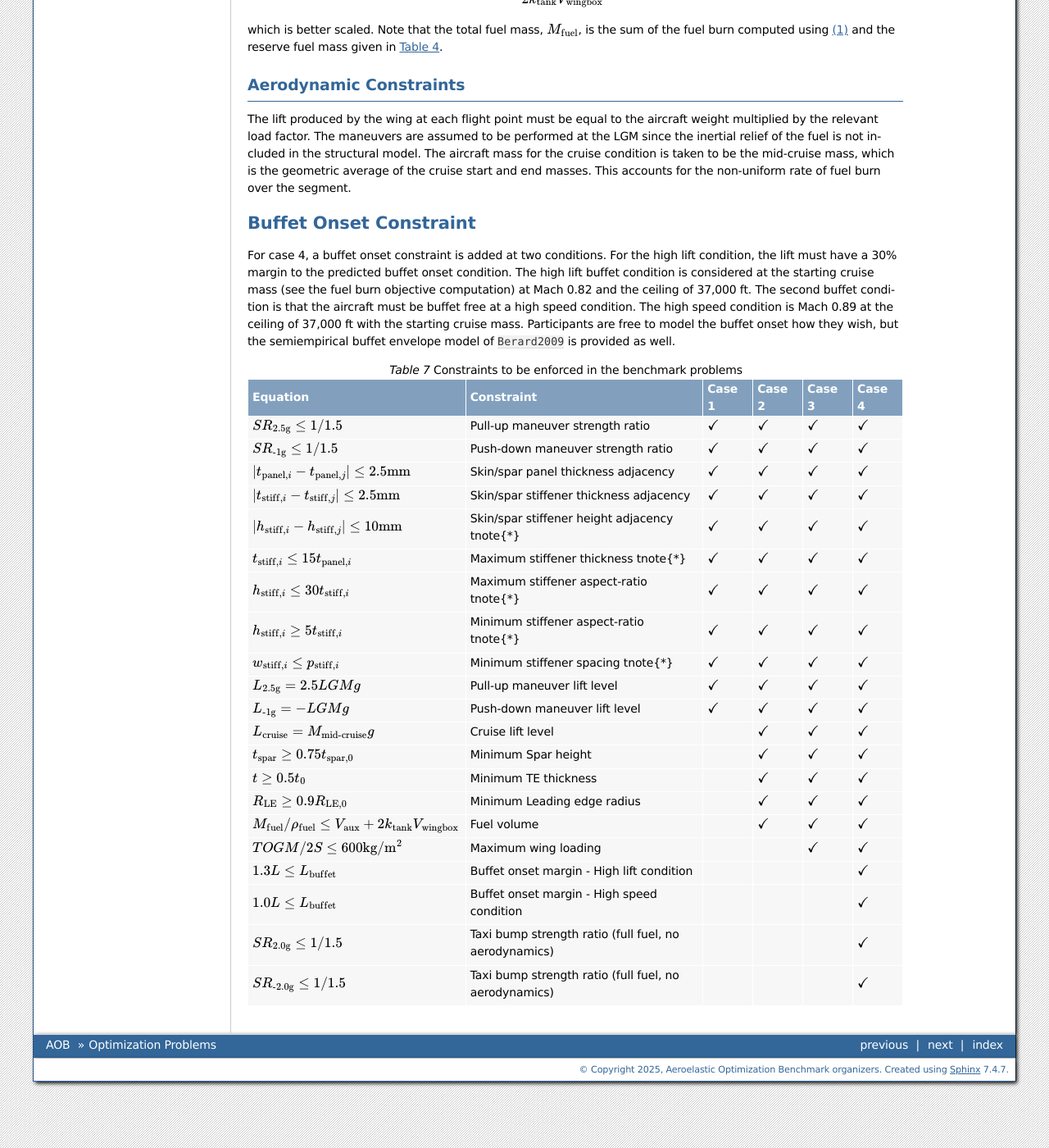
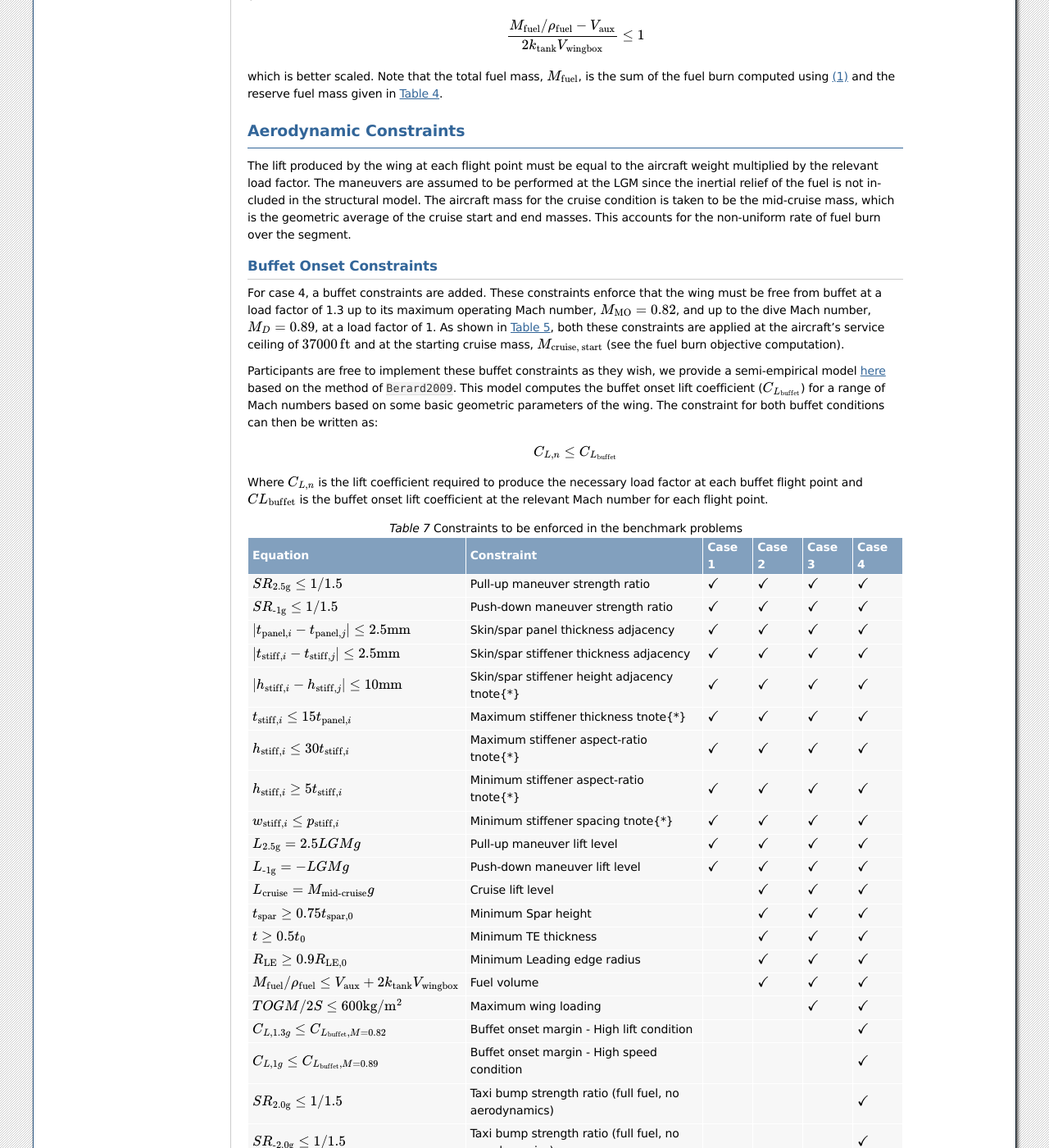
Before and after one commit to kejacobson/MDOAeroelasticBenchmark, a Sphinx documentation site: the page built from docs/source/opt_problem.rst, in a window 1280 px wide and 1400 px high, scrolled down 5109 px. Shown: the whole window at 82% size. Built offline with Sphinx 7.4.7, drawn with Linux system fonts in a browser that asks for light colours; cross-references to code outside the pages are shown as plain code; some of the changed text lies outside the part shown.

Commit message:
Add buffet flight points to flight condition table. Reword buffet constraint description.

```diff
--- a/docs/source/opt_problem.rst
+++ b/docs/source/opt_problem.rst
@@ -71,6 +71,10 @@
    | Pull-up Maneuver   | :math:`0\,\text{m}`     | 0.458           | 2.5             | :math:`LGM`                                     |
    +--------------------+-------------------------+-----------------+-----------------+-------------------------------------------------+
    | Push-down Maneuver | :math:`0\,\text{m}`     | 0.458           | -1              | :math:`LGM`                                     |
+   +--------------------+-------------------------+-----------------+-----------------+-------------------------------------------------+
+   | High Lift Buffet   | :math:`37000\,\text{ft}`| 0.82            | 1.3             | :math:`M_\text{cruise, start}`                  |
+   +--------------------+-------------------------+-----------------+-----------------+-------------------------------------------------+
+   | High Speed Buffet  | :math:`37000\,\text{ft}`| 0.89            | 1               | :math:`M_\text{cruise, start}`                  |
    +--------------------+-------------------------+-----------------+-----------------+-------------------------------------------------+
 
 Objectives
@@ -256,15 +260,23 @@
 The aircraft mass for the cruise condition is taken to be the mid-cruise mass, which is the geometric average of the cruise start and end masses.
 This accounts for the non-uniform rate of fuel burn over the segment.
 
-Buffet Onset Constraint
-=======================
+Buffet Onset Constraints
+************************
 
-For case 4, a buffet onset constraint is added at two conditions.
-For the high lift condition, the lift must have a 30\% margin to the predicted buffet onset condition.
-The high lift buffet condition is considered at the starting cruise mass (see the fuel burn objective computation) at Mach 0.82 and the ceiling of 37,000 ft.
-The second buffet condition is that the aircraft must be buffet free at a high speed condition.
-The high speed condition is Mach 0.89 at the ceiling of 37,000 ft with the starting cruise mass.
-Participants are free to model the buffet onset how they wish, but the semiempirical buffet envelope model of :cite:t:`Berard2009` is provided as well.
+For case 4, a buffet constraints are added.
+These constraints enforce that the wing must be free from buffet at a load factor of 1.3 up to its maximum operating Mach number, :math:`M_\text{MO}=0.82`, and up to the dive Mach number, :math:`M_D=0.89`, at a load factor of 1.
+As shown in :numref:`tabFlightConditions`, both these constraints are applied at the aircraft's service ceiling of :math:`37000\,\text{ft}` and at the starting cruise mass, :math:`M_\text{cruise, start}` (see the fuel burn objective computation).
+
+Participants are free to implement these buffet constraints as they wish, we provide a semi-empirical model `here <https://github.com/MDOBenchmarks/MDOAeroelasticBenchmark/tree/main/STW-Files/buffet>`_ based on the method of :cite:t:`Berard2009`.
+This model computes the buffet onset lift coefficient (:math:`C_{L_\text{buffet}}`) for a range of Mach numbers based on some basic geometric parameters of the wing.
+The constraint for both buffet conditions can then be written as:
+
+.. math::
+
+   C_{L,n} \leq C_{L_\text{buffet}}
+
+Where :math:`C_{L,n}` is the lift coefficient required to produce the necessary load factor at each buffet flight point and :math:`C{L_\text{buffet}}` is the buffet onset lift coefficient at the relevant Mach number for each flight point.
+
 
 .. \input{\tablepath/ConstraintsGeneric.tex}
 
@@ -308,9 +320,9 @@
    +--------------------------------------------------------------------------------------------+---------------------------------------------------------------+---------------------+---------------------+---------------------+--------------------+
    | :math:`TOGM / 2S \leq 600 \text{kg}/\text{m}^{2}`                                          | Maximum wing loading                                          |                     |                     | :math:`\checkmark`  | :math:`\checkmark` |
    +--------------------------------------------------------------------------------------------+---------------------------------------------------------------+---------------------+---------------------+---------------------+--------------------+
-   | :math:`1.3 L \leq L_\text{buffet}`                                                         | Buffet onset margin - High lift condition                     |                     |                     |                     | :math:`\checkmark` |
+   | :math:`C_{L,1.3g} \leq C_{L_\text{buffet},M=0.82}`                                         | Buffet onset margin - High lift condition                     |                     |                     |                     | :math:`\checkmark` |
    +--------------------------------------------------------------------------------------------+---------------------------------------------------------------+---------------------+---------------------+---------------------+--------------------+
-   | :math:`1.0 L \leq L_\text{buffet}`                                                         | Buffet onset margin - High speed condition                    |                     |                     |                     | :math:`\checkmark` |
+   | :math:`C_{L,1g} \leq C_{L_\text{buffet},M=0.89}`                                           | Buffet onset margin - High speed condition                    |                     |                     |                     | :math:`\checkmark` |
    +--------------------------------------------------------------------------------------------+---------------------------------------------------------------+---------------------+---------------------+---------------------+--------------------+
    | :math:`SR_\text{2.0g} \leq 1 / 1.5`                                                        | Taxi bump strength ratio (full fuel, no aerodynamics)         |                     |                     |                     | :math:`\checkmark` |
    +--------------------------------------------------------------------------------------------+---------------------------------------------------------------+---------------------+---------------------+---------------------+--------------------+
```
